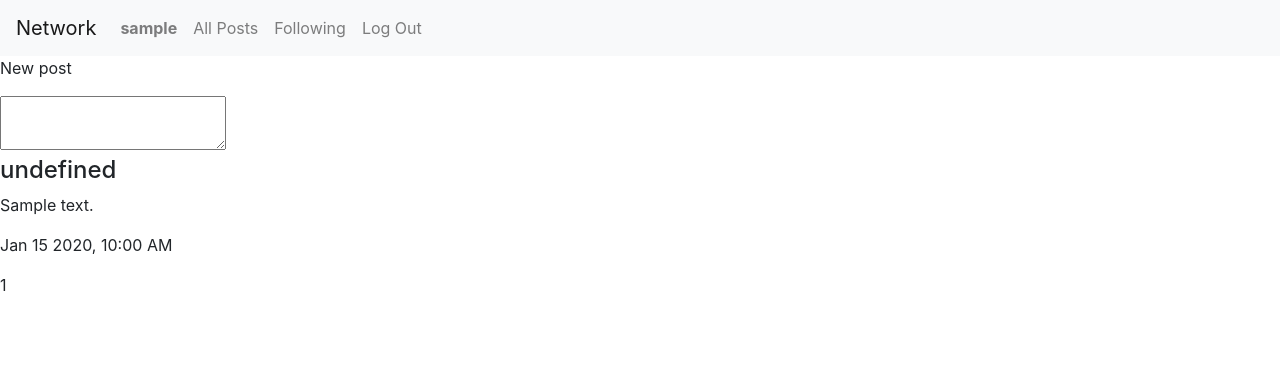
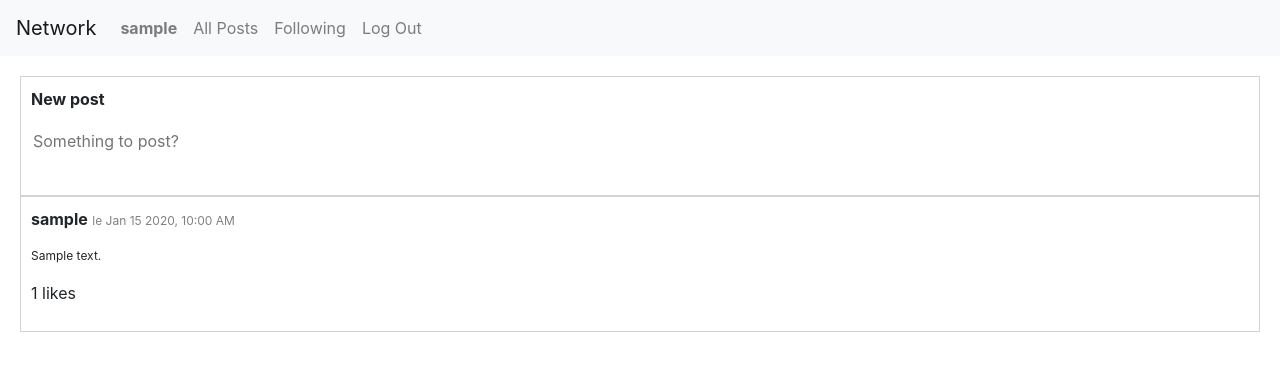
Before and after one commit to tonyfevrier/CS50-projet-social-network, a Django app: page / in a window 1280 px wide. Shown: the top 371 px of the page. Run offline with Django 3.2, Linux system fonts and the light colour scheme; the visitor is signed in with stand-in values (Sample User, id 1); data comes from the database, SQL or seed files in the repository; tables that the repository leaves empty hold one stand-in row (values such as "Sample post"); some libraries are stand-ins or nearby versions.

Commit message:
style(scss): create a file style.scss

```diff
--- a/network/models.py
+++ b/network/models.py
@@ -16,7 +16,7 @@
     likes = models.IntegerField(default=0)
 
     def serialize(self):
-        return {'user':self.user.username,
+        return {'username':self.user.username,
                 'text':self.text,
                 'date':self.date.strftime("%b %d %Y, %I:%M %p"),
                 'likes':self.likes}
--- a/network/static/network/index.js
+++ b/network/static/network/index.js
@@ -2,7 +2,8 @@
 
     // Choose the page to print
     document.querySelector("#allposts-btn").addEventListener("click", print_some_posts);
-    document.querySelector("#profile-btn").addEventListener("click", print_profile);
+
+    if (document.querySelector("#profile-btn")) document.querySelector("#profile-btn").addEventListener("click", print_profile);
 
     // Authorize submission of a post only if there is an input
     document.querySelector("#textarea-content").addEventListener("input", allowsubmission);
@@ -12,7 +13,6 @@
 
     print_some_posts('all');
 });
-
 
 function print_some_posts(whichposts){
     // Print the block of posts, hide profile block
@@ -26,10 +26,9 @@
         //create the html element containing the post
         const post = document.createElement('div');
         post.className = "post-element";
-        post.innerHTML = `<h4>${element.user.username}</h4>
-                          <p>${element.text}</p>
-                          <p>${element.date}</p>
-                          <p>${element.likes}</p>`;
+        post.innerHTML = `<p><strong>${element.username}</strong> <span> le ${element.date}</span><p>
+                          <p class="post-text">${element.text}</p>
+                          <p>${element.likes} likes</p>`;
         document.querySelector('#allposts-content').append(post);
         }))
 }
@@ -56,14 +55,23 @@
 
     // Make a request to the API
     fetch('/post', {
-        'method': "POST",
-        'headers':{
+        method: "POST",
+        headers:{
             'X-CSRFToken':csrf_token,
         },
-        'body': JSON.stringify({
-            'post-content': document.querySelector('#textarea-content').value,
+        body: JSON.stringify({
+            post_content: document.querySelector('#textarea-content').value,
         })
-    }).then(response => print_some_posts('all'))
+    })
+    .then(response => {
+        document.querySelector('#textarea-content').value = '';
+
+        // Do not print posts already present on the page
+        document.querySelectorAll('.post-element').forEach(element => element.style.display = 'none');
+
+        // Print all posts
+        print_some_posts('all');
+    })
     .catch(error => console.log(error));
 
 }
--- a/network/static/network/styles.css
+++ b/network/static/network/styles.css
@@ -1,8 +1,46 @@
-.btn{
-    background-color: transparent;
-    border: none;
+.btn {
+  background-color: transparent;
+  border: none;
+}
+.btn:focus {
+  color: aqua;
 }
 
-.btn:focus{
-    color: aqua;
+.body {
+  padding: 20px;
 }
+.body .newpost {
+  padding: 10px;
+  border: 1px solid lightgray;
+}
+.body .newpost textarea {
+  width: 100%;
+  border: none;
+  resize: none;
+}
+.body .newpost textarea:focus {
+  outline: none;
+}
+.body .newpost #submit-post {
+  display: block;
+  background-color: transparent;
+  border: 1px solid lightgray;
+  margin-left: auto;
+  width: -moz-fit-content;
+  width: fit-content;
+}
+.body .newpost #submit-post:hover {
+  color: blue;
+  background-color: lightgray;
+}
+.body .post-element {
+  border: 1px solid lightgray;
+  padding: 10px;
+}
+.body .post-element span {
+  color: grey;
+  font-size: 12px;
+}
+.body .post-element .post-text {
+  font-size: 12px;
+}/*# sourceMappingURL=styles.css.map */
--- /dev/null
+++ b/network/static/network/styles.scss
@@ -0,0 +1,54 @@
+.btn{
+    background-color: transparent;
+    border: none;
+
+    &:focus{
+        color: aqua;
+    }
+}
+
+.body{
+    padding: 20px;
+
+    .newpost{
+        padding: 10px;
+        border: 1px solid lightgray;
+
+        textarea{
+            width:100%;
+            border:none;
+            resize: none;
+
+            &:focus{
+                outline: none;
+            }
+        }
+
+        #submit-post{
+            display: block;
+            background-color: transparent;
+            border: 1px solid lightgray;
+            margin-left: auto;
+            width: fit-content;
+
+            &:hover{
+                color : blue;
+                background-color: lightgray;
+            }
+        }
+    }
+
+    .post-element{
+        border:1px solid lightgray;
+        padding: 10px;
+
+        span{
+            color: grey;
+            font-size: 12px;
+        }
+
+        .post-text{
+            font-size: 12px;
+        }
+    }
+}
--- a/network/templates/network/index.html
+++ b/network/templates/network/index.html
@@ -4,8 +4,8 @@
 {% block body %}
     <div id="allposts-content">
         <div class="newpost">
-            <p>New post</p>
-            <textarea name="textarea-content" id="textarea-content" autocomplete="off"></textarea>
+            <p><strong>New post</strong></p>
+            <textarea name="textarea-content" id="textarea-content" autocomplete="off" placeholder="Something to post?"></textarea>
             <button id="submit-post" hidden=true>Post</button>
         </div>
     </div>
--- a/network/views.py
+++ b/network/views.py
@@ -72,10 +72,10 @@
         return JsonResponse({'error':'The method of submission should be post'}, status=400)
 
     data = json.loads(request.body)
-    Post.objects.create(user=request.user, text=data.get('post-content'))
+    Post.objects.create(user=request.user, text=data.get('post_content'))
     return JsonResponse({'message':'post sent successfully'}, status=200)
 
 
 def view_some_posts(request,whichposts):
     """Returns some posts depending on the button clicked in the navbar"""
-    return JsonResponse([post.serialize() for post in Post.objects.all()], safe=False)
+    return JsonResponse([post.serialize() for post in Post.objects.order_by('-date').all()], safe=False)
```
Also changed, not shown: steps.md (+8 -4 lines), 1 other file.
